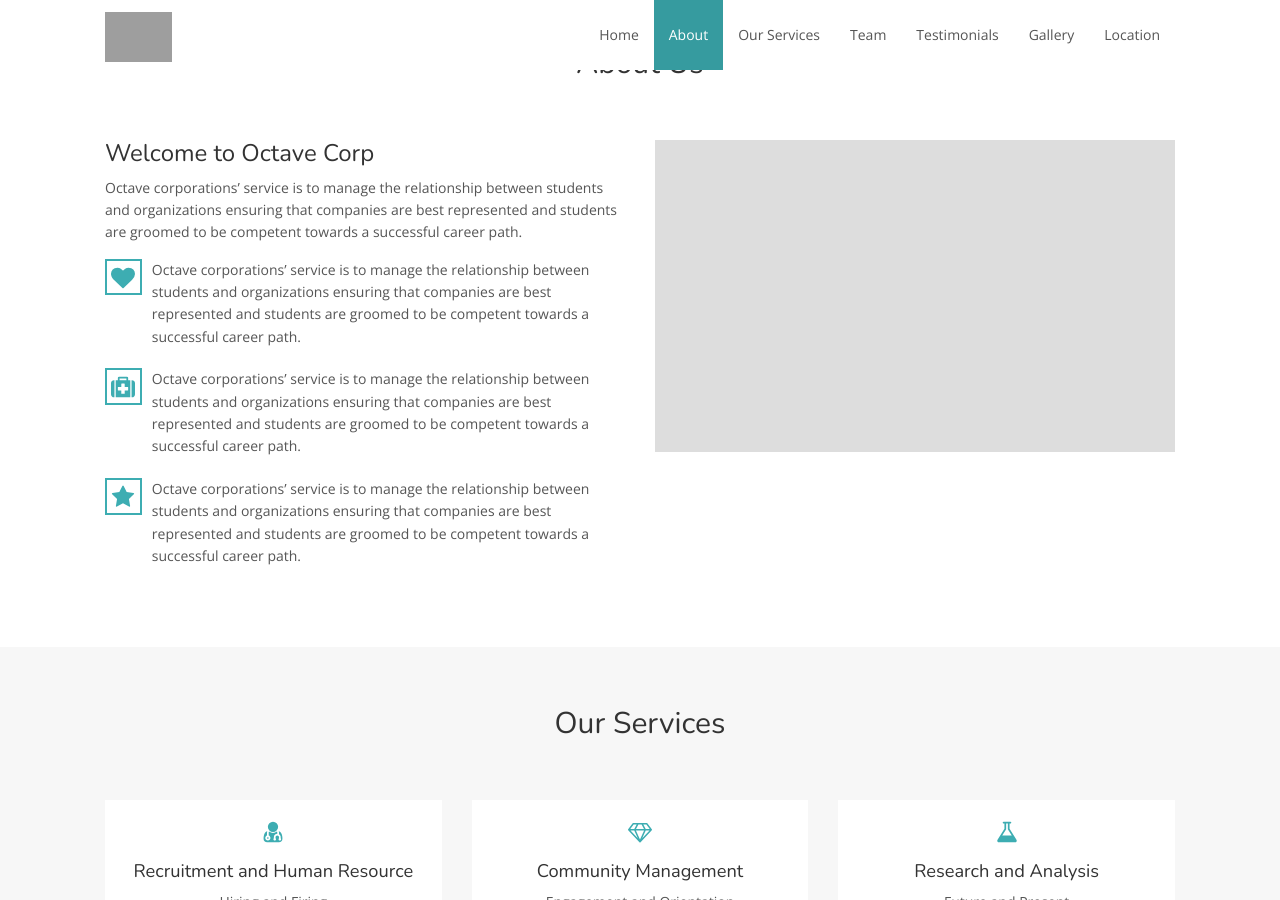
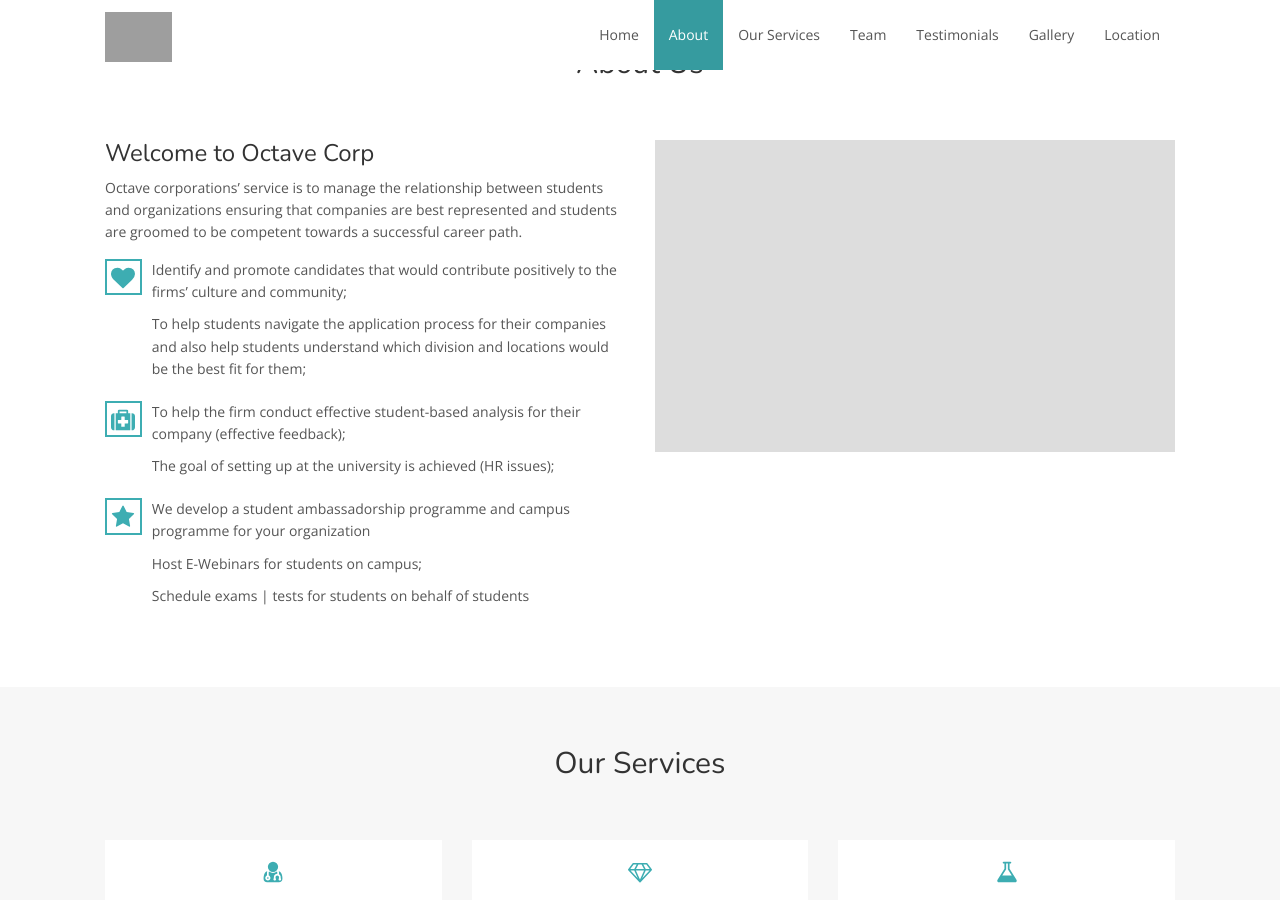
Before and after one commit to octavecorp/octavecorp.github.io, a Jekyll site: the page built from index.html, in a window 1280 px wide and 900 px high, scrolled down 818 px. Built offline with Jekyll 4.4.1, drawn with Linux system fonts in a browser that asks for light colours; nearby versions of some CDN libraries; grey boxes are pictures that could not be loaded.

Commit message:
Updated about us section.

```diff
--- a/index.html
+++ b/index.html
@@ -87,7 +87,8 @@
                         </div>
                     </div>
                     <div class="media-body">
-                        <p>Octave corporations’ service is to manage the relationship between students and organizations ensuring that companies are best represented and students are groomed to be competent towards a successful career path.</p>
+                        <p>Identify and promote candidates that would contribute positively to the firms’ culture and community;</p>
+                        <p>To help students navigate the application process for their companies and also help students understand which division and locations would be the best fit for them;</p>
                     </div>
                 </div>
 
@@ -98,7 +99,8 @@
                         </div>
                     </div>
                     <div class="media-body">
-                        <p>Octave corporations’ service is to manage the relationship between students and organizations ensuring that companies are best represented and students are groomed to be competent towards a successful career path.</p>
+                        <p>To help the firm conduct effective student-based analysis for their company (effective feedback);</p>
+                        <p>The goal of setting up at the university is achieved (HR issues);</p>
                     </div>
                 </div>
 
@@ -109,7 +111,10 @@
                         </div>
                     </div>
                     <div class="media-body">
-                        <p>Octave corporations’ service is to manage the relationship between students and organizations ensuring that companies are best represented and students are groomed to be competent towards a successful career path.</p>
+                        <p>We develop a student ambassadorship programme and campus programme for your organization
+</p>
+                        <p>Host E-Webinars for students on campus;</p>
+                        <p>Schedule exams |  tests  for students on behalf of students</p>
                     </div>
                 </div>
             </div>
```
